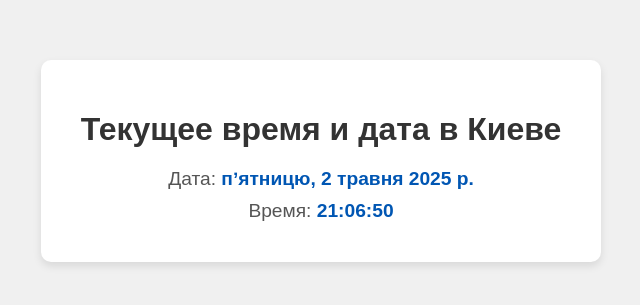
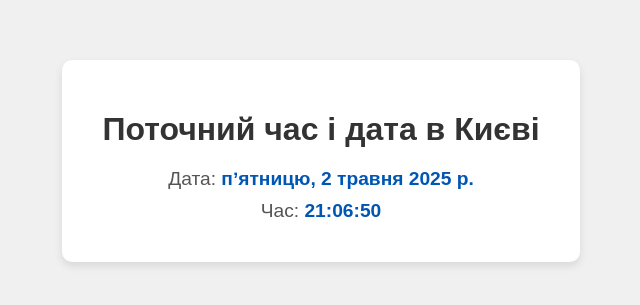
Before and after one commit to wooski515/wooski515, a plain HTML site: page index.html in a window 1280 px wide. Shown: the part 239-544 px from the top of the page, without its empty margins (319-959 px from the left). Drawn offline with Linux system fonts and the light colour scheme.

Commit message:
Update index.html

```diff
--- a/index.html
+++ b/index.html
@@ -3,16 +3,16 @@
 <head>
     <meta charset="UTF-8">
     <meta name="viewport" content="width=device-width, initial-scale=1.0">
-    <title>Время в Киеве</title>
+    <title>Час у Києві</title>
     <link rel="stylesheet" href="style.css"> <!-- Подключаем стили -->
 </head>
 <body>
 
     <div class="container">
-        <h1>Текущее время и дата в Киеве</h1>
+        <h1>Поточний час і дата в Києві</h1>
         <div id="datetime">
-            <p>Дата: <span id="kyiv-date">Загрузка...</span></p>
-            <p>Время: <span id="kyiv-time">Загрузка...</span></p>
+            <p>Дата: <span id="kyiv-date">Завантаження...</span></p>
+            <p>Час: <span id="kyiv-time">Завантаження...</span></p>
         </div>
     </div>
 
```
